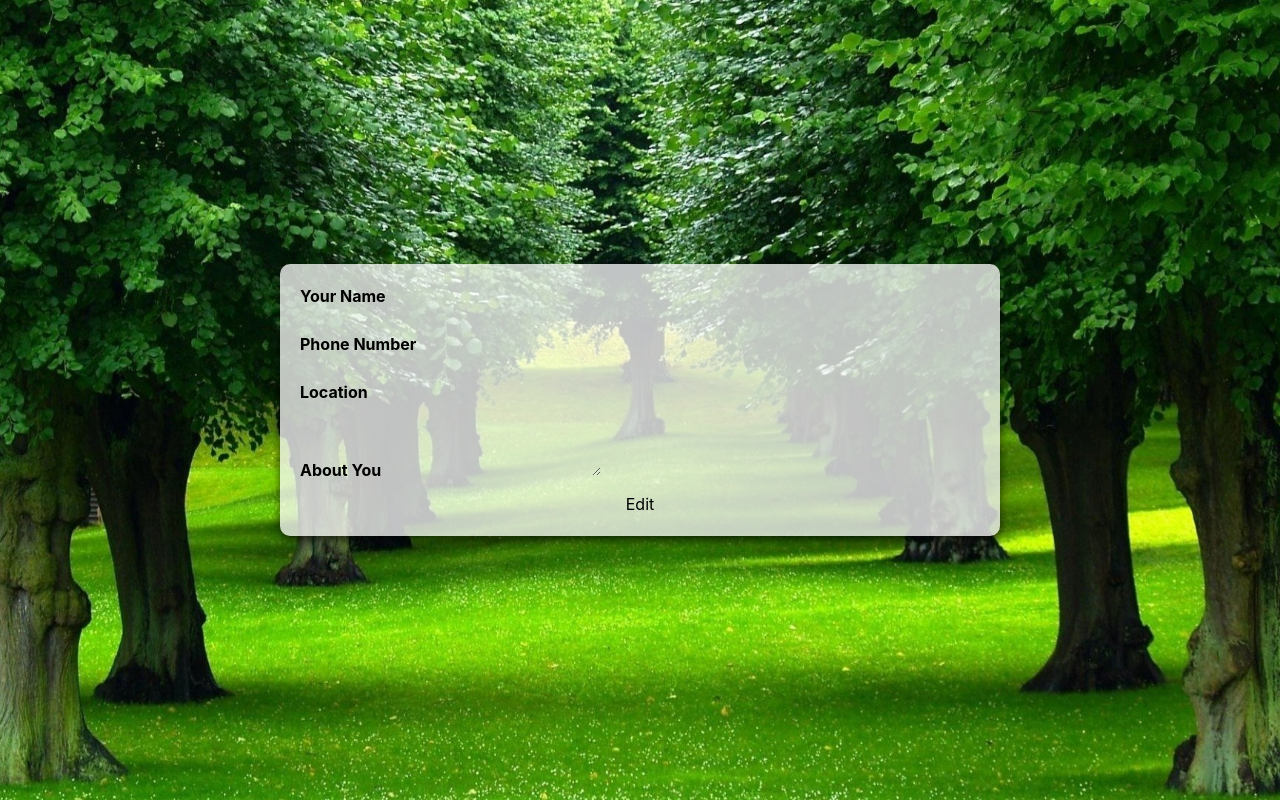
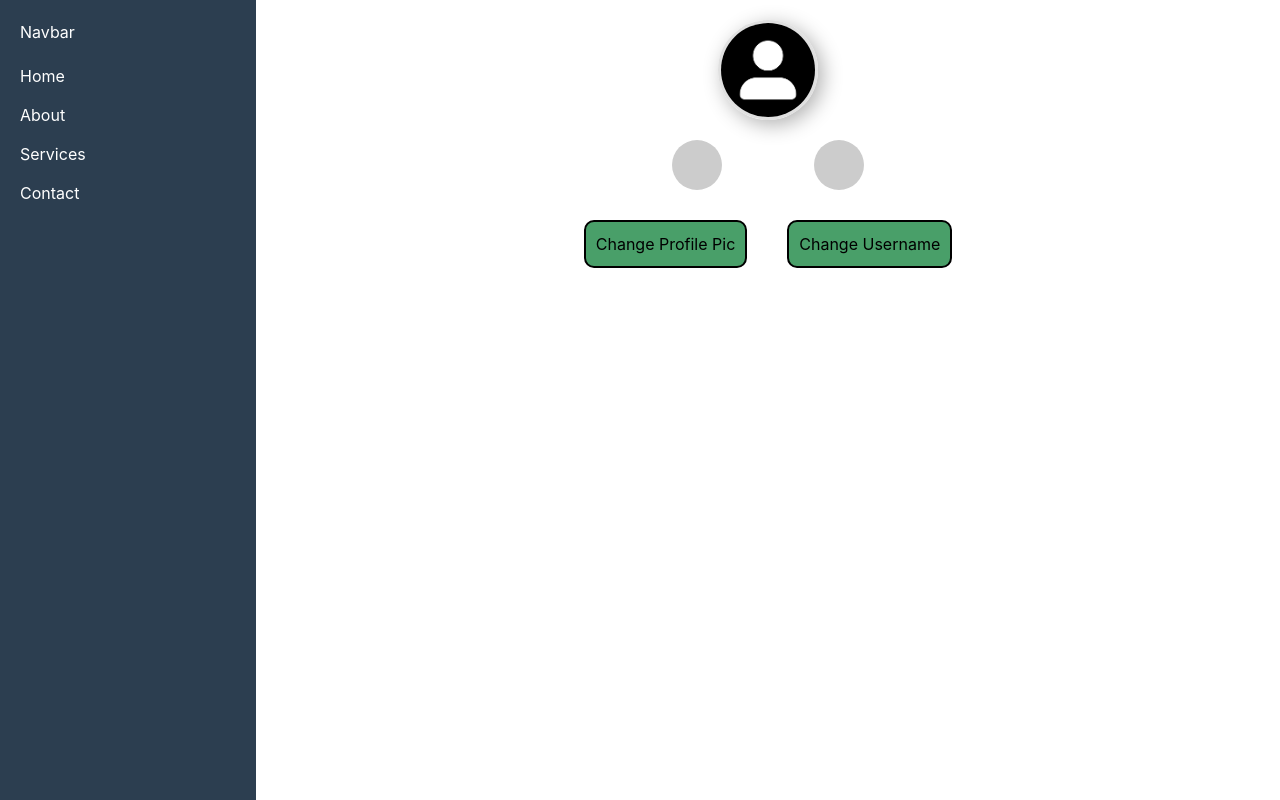
Before and after one commit to mihirkumar22/real-hackumbc, a React (Vite) app: page /edit-profile in a window 1280 px wide. Built offline with nearby package versions, Linux system fonts and the light colour scheme; no server answers; the database is empty; sample sign-in values are in the browser's storage.

Commit message:
Profile Edit Section

```diff
--- a/package.json
+++ b/package.json
@@ -29,7 +29,7 @@
     "react": "^18.3.1",
     "react-bootstrap": "^2.10.6",
     "react-dom": "^18.3.1",
-    "react-quill": "^2.0.0",
+    "react-quill": "^0.0.2",
     "react-router-dom": "^7.0.1",
     "tailwind-merge": "^3.3.1",
     "tailwindcss": "^4.1.13",
--- a/src/contexts/AuthContext.jsx
+++ b/src/contexts/AuthContext.jsx
@@ -1,7 +1,13 @@
-import React, { createContext, useContext, useState, useEffect } from 'react';
-import { onAuthStateChanged, createUserWithEmailAndPassword, signInWithEmailAndPassword, signOut } from 'firebase/auth';
-import { doc, setDoc } from 'firebase/firestore';
-import { auth, db } from '../firebase';
+import React, { createContext, useContext, useState, useEffect } from "react";
+import {
+    onAuthStateChanged,
+    createUserWithEmailAndPassword,
+    signInWithEmailAndPassword,
+    signOut
+} from "firebase/auth";
+import { auth, db, storage } from "../firebase";
+import { doc, setDoc, updateDoc } from "firebase/firestore";
+import { ref, uploadBytes, getDownloadURL } from "firebase/storage";
 
 const AuthContext = createContext();
 
@@ -17,92 +23,97 @@ export function AuthProvider({ children }) {
         const unsubscribe = onAuthStateChanged(auth, (user) => {
             setCurrentUser(user);
             setLoading(false);
-        })
+        });
 
         return unsubscribe;
-    }, [])
+    }, []);
 
+    // Register a new user
     async function register(email, password) {
-        console.log("hi");
         try {
             const userCredential = await createUserWithEmailAndPassword(auth, email, password);
-
             const user = userCredential.user;
 
-            const userDocRef = doc(db, 'users', user.uid)
+            const userDocRef = doc(db, "users", user.uid);
             const userData = {
                 uid: user.uid,
                 email: user.email,
                 createdAt: new Date().toISOString(),
                 lessonsCompleted: [],
-                lessonsAvailable: ["1-1"]
-            }
-
-
+                lessonsAvailable: ["1-1"],
+                userName: "",
+                profilePic: ""
+            };
             await setDoc(userDocRef, userData);
 
             return userCredential;
         } catch (error) {
-            console.error(error);  // Log the entire error object for debugging
-            let errorMessage = "An unknown error occurred. Please try again later.";
-
-            // Firebase error codes may be like 'auth/email-already-in-use'
-            if (error && error.code) {
+            console.error(error);
+            let message = "An unknown error occurred. Please try again.";
+            if (error.code) {
                 switch (error.code) {
-                    case 'auth/email-already-in-use':
-                        errorMessage = 'This email is already in use. Please use a different one.';
+                    case "auth/email-already-in-use":
+                        message = "This email is already in use.";
                         break;
-                    case 'auth/weak-password':
-                        errorMessage = 'Password should be at least 6 characters long.';
+                    case "auth/weak-password":
+                        message = "Password should be at least 6 characters long.";
                         break;
-                    case 'auth/invalid-email':
-                        errorMessage = 'Please enter a valid email address.';
-                        break;
-                    default:
-                        errorMessage = 'An unknown error occurred. Please try again later.';
+                    case "auth/invalid-email":
+                        message = "Please enter a valid email address.";
                         break;
                 }
             }
-
-            // Display the error message to the user or throw it
-            throw new Error(errorMessage);
+            throw new Error(message);
         }
     }
 
+    // Login
     async function login(email, password) {
         try {
             await signInWithEmailAndPassword(auth, email, password);
         } catch (error) {
-            let errorMessage = "An unknown error occurred. Please try again."
-
-            if (error.code === "auth/user-not-found") {
-                errorMessage = "No account found with this email. Please check your email or sign up.";
-            } else if (error.code === "auth/wrong-password") {
-                errorMessage = "Incorrect password. Please try again.";
-            } else if (error.code === "auth/invalid-email") {
-                errorMessage = "The email address is invalid. Please check and try again.";
-            } else if (error.code === "auth/too-many-requests") {
-                errorMessage = "Too many failed login attempts. Please try again later or reset your password.";
-            }
-
-            throw new Error(errorMessage);
+            let message = "An unknown error occurred. Please try again.";
+            if (error.code === "auth/user-not-found") message = "No account found with this email.";
+            else if (error.code === "auth/wrong-password") message = "Incorrect password.";
+            else if (error.code === "auth/too-many-requests")
+                message = "Too many login attempts. Try later.";
+            throw new Error(message);
         }
     }
 
+    // Logout
     function logout() {
         return signOut(auth);
+    }
+
+    // Update user data and optionally upload profile pic
+    async function updateUserProfile(userId, data, file) {
+        try {
+            let profilePicUrl = data.profilePic || "";
+
+            if (file) {
+                const storageRef = ref(storage, `profilePics/${userId}_${file.name}`);
+                await uploadBytes(storageRef, file);
+                profilePicUrl = await getDownloadURL(storageRef);
+            }
+
+            const userRef = doc(db, "users", userId);
+            await updateDoc(userRef, { ...data, profilePic: profilePicUrl });
+
+            return profilePicUrl;
+        } catch (err) {
+            console.error(err);
+            throw err;
+        }
     }
 
     const value = {
         currentUser,
         register,
         login,
-        logout
-    }
+        logout,
+        updateUserProfile
+    };
 
-    return (
-        <AuthContext.Provider value={value}>
-            {!loading && children}
-        </AuthContext.Provider>
-    )
+    return <AuthContext.Provider value={value}>{!loading && children}</AuthContext.Provider>;
 }
--- /dev/null
+++ b/src/pages/EditProfile.css
@@ -0,0 +1,63 @@
+.profile-card {
+    width: 35%;
+    margin-left: 42.5%;
+    padding: 20px;
+}
+
+.profile-pic-container {
+    display: flex;
+    flex-direction: column;
+    align-items: center;
+}
+
+.profile-username {
+    font-size: 50px;
+    font-weight: bold;
+}
+
+.profile-button-container {
+    margin-top: 20px;
+    display: flex;
+    align-items: center;
+    justify-content: center;
+    gap: 20px;
+}
+
+.profile-pic {
+    width: 100px;
+    height: 100px;
+    border-radius: 50%;
+    object-fit: cover;
+    border: 3px solid #e0e0e0;
+    box-shadow: 5px 5px 20px rgba(0, 0, 0, 0.3);
+}
+
+.profile-form-button{
+    background-color: #499f69;
+    border: 2px solid #000000;
+    margin: 10px;
+    padding: 10px;
+    border-radius: 10px;
+    cursor: pointer;
+}
+
+.profile-form-button:hover {
+    background-color: #e0e0e0;
+    color: #499f69;
+    border-color: #499f69;
+}
+
+.streak-container {
+    margin-top: 20px;
+    display: flex;
+    align-items: center;
+    justify-content: center;
+}
+
+.streak-circle {
+    margin: 0 40px;
+    width: 50px;
+    height: 50px;
+    border-radius: 50%;
+    background-color: #ccc; /* placeholder color */
+}
--- a/src/pages/EditProfile.jsx
+++ b/src/pages/EditProfile.jsx
@@ -1,123 +1,103 @@
-import React, { useState, useEffect } from "react";
-import { Card, Form, Button } from "react-bootstrap";
+import React, { useState, useEffect, useRef } from "react";
+import { Card, Button } from "react-bootstrap";
 import { useUserContext } from "../contexts/UserContext";
-import BG from "../components/images/regbg.jpg";
+import { useAuth } from "../contexts/AuthContext";
+import CustomNavbar from "../components/CustomNavbar";
+import defaultProfilePic from "../components/images/default-profile.png";
+import "./EditProfile.css";
 
 function EditProfile() {
-    const { loading, userData, updateUserData } = useUserContext();
-    const [editing, setEditing] = useState(false);
-    const [saving, setSaving] = useState(false);
+    const { loading, userData } = useUserContext();
+    const { currentUser, updateUserProfile } = useAuth();
     const [formData, setFormData] = useState({
         userName: "",
-        phoneNumber: "",
-        location: "",
-        bio: ""
+        profilePic: ""
     });
+    const fileInputRef = useRef();
 
     useEffect(() => {
         if (userData) {
             setFormData({
                 userName: userData.userName || "",
-                phoneNumber: userData.phoneNumber || "",
-                location: userData.location || "",
-                bio: userData.bio || ""
+                profilePic: userData.profilePic || defaultProfilePic
             });
         }
     }, [userData]);
 
-    function handleChange(e) {
-        const { name, value } = e.target;
-        setFormData((prevData) => ({ ...prevData, [name]: value }));
-    }
-
-    async function handleSave() {
-        if (editing) setSaving(true);
-        setEditing((prev) => !prev);
-        try {
-            await updateUserData(formData);
-        } catch (error) {
-            console.error(error);
-        } finally {
-            setSaving(false);
-        }
-    }
-
     if (loading) return <Card.Text>Loading...</Card.Text>;
 
+    // Handle profile pic change
+    const handleProfilePicChange = async (file) => {
+        if (!file) return;
+        try {
+            const newProfilePicUrl = await updateUserProfile(currentUser.uid, formData, file);
+            setFormData((prev) => ({ ...prev, profilePic: newProfilePicUrl }));
+        } catch (err) {
+            console.error("Failed to update profile pic:", err);
+        }
+    };
+
+    // Handle username change
+    const handleUsernameChange = async () => {
+        const newUsername = prompt("Enter new username:", formData.userName);
+        if (!newUsername || newUsername === formData.userName) return;
+
+        try {
+            await updateUserProfile(currentUser.uid, { ...formData, userName: newUsername });
+            setFormData((prev) => ({ ...prev, userName: newUsername }));
+        } catch (err) {
+            console.error("Failed to update username:", err);
+        }
+    };
+
     return (
-        <div
-            style={{
-                background: `url(${BG}) center/cover no-repeat`,
-                minHeight: "100vh",
-                display: "flex",
-                alignItems: "center",
-                justifyContent: "center"
-            }}
-        >
-            <Card
-                style={{
-                    width: "90vh",
-                    padding: "20px",
-                    borderRadius: "10px",
-                    background: "rgba(255, 255, 255, 0.75)",
-                    boxShadow: "0 4px 10px rgba(0, 0, 0, 0.6)",
-                    border: "none"
-                }}
-            >
+        <div className="profile-container">
+            <CustomNavbar />
+            <Card className="profile-card text-center">
                 <Card.Body>
-                    <Form>
-                        <Form.Group>
-                            <Form.Label><b>Your Name</b></Form.Label>
-                            <Form.Control
-                                name="userName"
-                                value={formData.userName}
-                                onChange={handleChange}
-                                disabled={!editing}
-                            />
-                        </Form.Group>
-                        <br />
-                        <Form.Group>
-                            <Form.Label><b>Phone Number</b></Form.Label>
-                            <Form.Control
-                                name="phoneNumber"
-                                value={formData.phoneNumber}
-                                onChange={handleChange}
-                                disabled={!editing}
-                            />
-                        </Form.Group>
-                        <br />
-                        <Form.Group>
-                            <Form.Label><b>Location</b></Form.Label>
-                            <Form.Control
-                                name="location"
-                                value={formData.location}
-                                onChange={handleChange}
-                                disabled={!editing}
-                            />
-                        </Form.Group>
-                        <br />
-                        <Form.Group>
-                            <Form.Label><b>About You</b></Form.Label>
-                            <Form.Control
-                                name="bio"
-                                as="textarea"
-                                value={formData.bio}
-                                onChange={handleChange}
-                                disabled={!editing}
-                            />
-                        </Form.Group>
+                    {/* Profile Picture */}
+                    <div className="profile-pic-container">
+                        <img
+                            src={formData.profilePic || defaultProfilePic}
+                            alt="Profile"
+                            className="profile-pic"
+                        />
+                        {/* Hidden file input */}
+                        <input
+                            type="file"
+                            accept="image/*"
+                            ref={fileInputRef}
+                            style={{ display: "none" }}
+                            onChange={(e) => handleProfilePicChange(e.target.files[0])}
+                        />
+                    </div>
+
+                    {/* Username */}
+                    <div className="username-container mt-3">
+                        <h4 className="profile-username">{formData.userName}</h4>
+                    </div>
+
+                    {/* Streak Circles */}
+                    <div className="streak-container mt-3 d-flex justify-content-center gap-3">
+                        <div className="streak-circle" title="Max Streak"></div>
+                        <div className="streak-circle" title="Current Streak"></div>
+                    </div>
+
+                    {/* Buttons */}
+                    <div className="profile-button-container mt-3">
                         <Button
-                            onClick={handleSave}
-                            style={{
-                                width: "100%",
-                                marginTop: "10px",
-                                border: "none"
-                            }}
-                            variant="success"
+                            className="profile-form-button me-2"
+                            onClick={() => fileInputRef.current.click()}
                         >
-                            {saving ? "Saving..." : editing ? "Save" : "Edit"}
+                            Change Profile Pic
                         </Button>
-                    </Form>
+                        <Button
+                            className="profile-form-button"
+                            onClick={handleUsernameChange}
+                        >
+                            Change Username
+                        </Button>
+                    </div>
                 </Card.Body>
             </Card>
         </div>
```
Also changed, not shown: src/components/images/default-profile.png (added), 1 other file (tests, documents, lock files or other folders).
